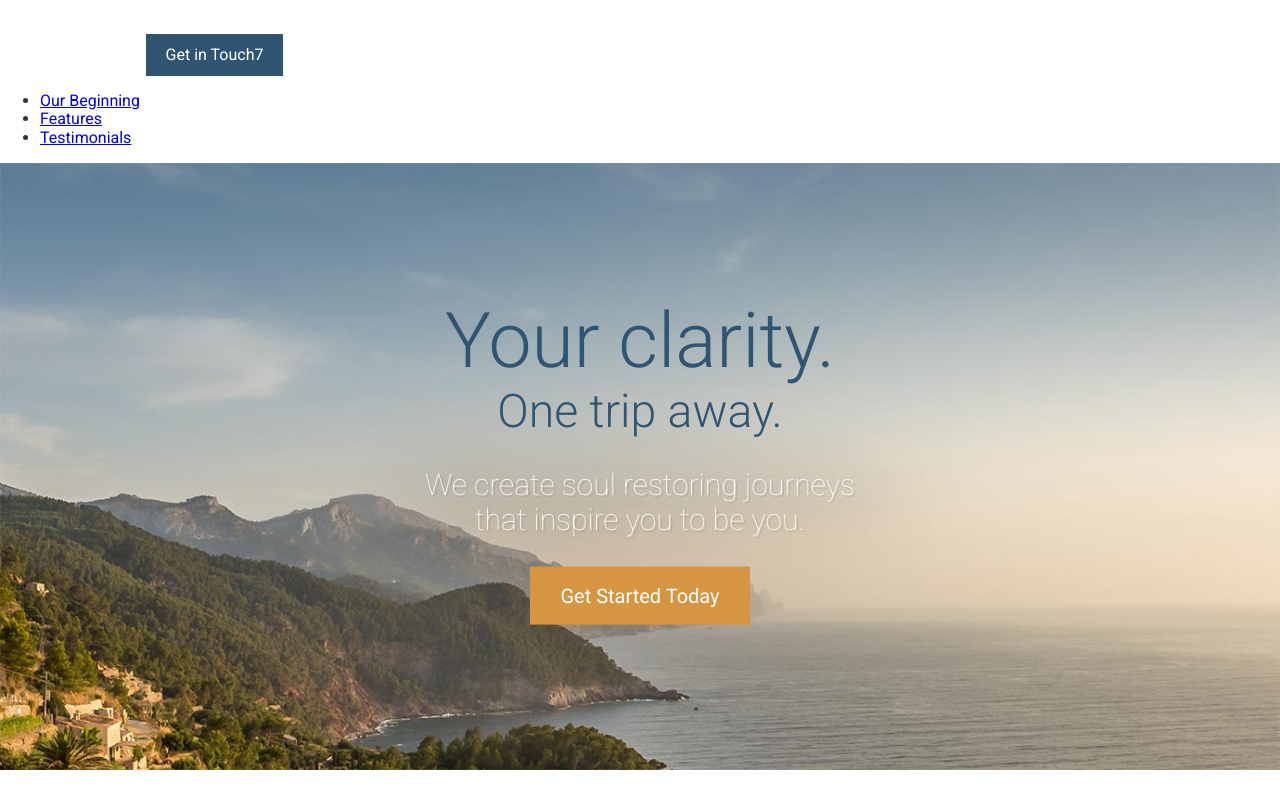
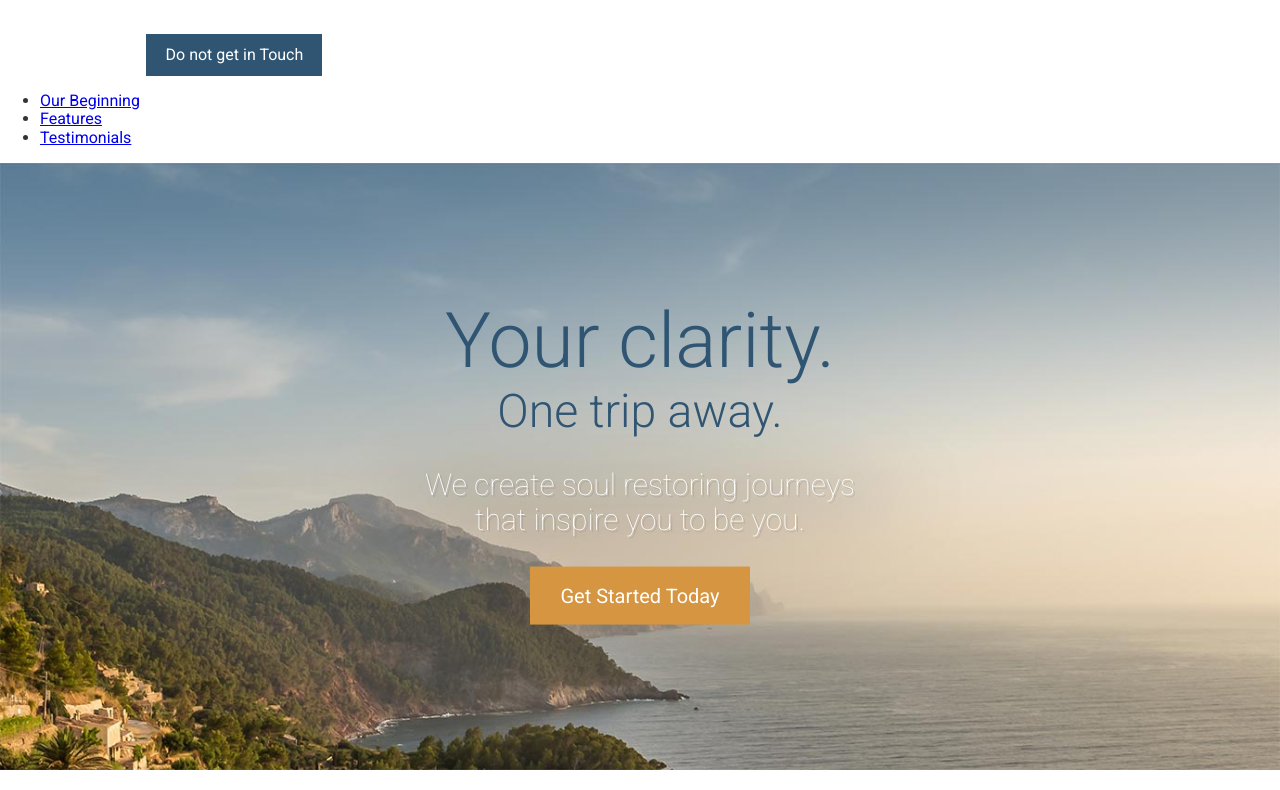
Before and after one commit to rmengagee1com/node_demo5, a website: page app/index.html in a window 1280 px wide. Shown: the top 790 px of the page. Drawn offline with Linux system fonts and the light colour scheme.

Commit message:
updated index.html

```diff
--- a/app/index.html
+++ b/app/index.html
@@ -11,7 +11,7 @@
 <body>
   <header>
     <img src="assets/images/icons/clear-view-escapes.svg">
-    <a href="#" class="btn">Get in Touch7</a>
+    <a href="#" class="btn">Do not get in Touch</a>
     <nav>
       <ul>
         <li><a href="#our-beginning">Our Beginning</a></li>
```
